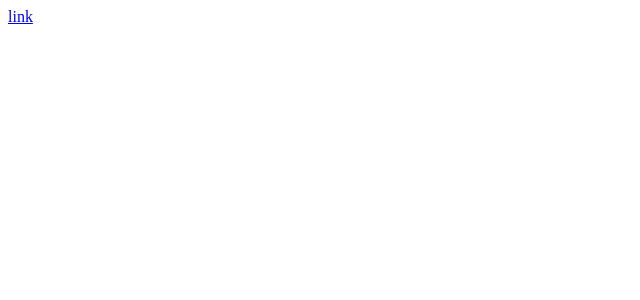
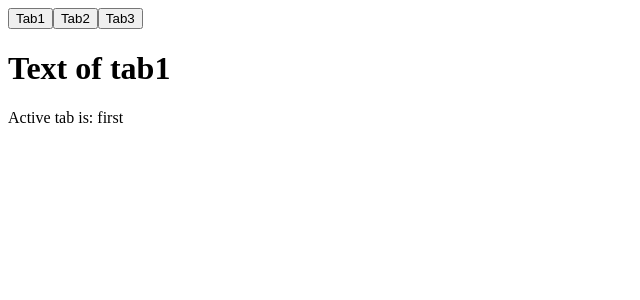
Before and after one commit to valeryyakishkin/react-tutorial, a React (Create React App) app: page / in a window 1280 px wide. Shown: the top 300 px of the page, without its empty margins (0-640 px from the left). Built offline with nearby package versions, Linux system fonts and the light colour scheme.

Commit message:
lesson-7: Conditional Rendering

```diff
--- /dev/null
+++ b/src/07_conditional-rendering/Lesson.jsx
@@ -0,0 +1,56 @@
+import React, { Component, Fragment } from "react";
+
+const ValidationMsg = ({ val }) => {
+  if (val >= 10) {
+    return <h2>Grade than 10</h2>;
+  } else {
+    return (
+      <h3>
+        Less than <em>10</em>
+      </h3>
+    );
+  }
+};
+
+const Tab1 = () => <h1>Text of tab1</h1>;
+
+const Tab2 = () => <h1>Text of tab2</h1>;
+
+const Tab3 = () => <h1>Text of tab3</h1>;
+
+class App extends Component {
+  state = {
+    activeTab: 1,
+  };
+
+  handleTab = (e) => {
+    this.setState({
+      activeTab: +e.target.getAttribute("data-name"),
+    });
+  };
+
+  render() {
+    const { activeTab } = this.state;
+    return (
+      <Fragment>
+        <button data-name={1} onClick={this.handleTab}>
+          Tab1
+        </button>
+        <button data-name={2} onClick={this.handleTab}>
+          Tab2
+        </button>
+        <button data-name={3} onClick={this.handleTab}>
+          Tab3
+        </button>
+        {activeTab === 1 ? <Tab1 /> : activeTab === 2 ? <Tab2 /> : <Tab3 />}
+        <div>
+          {`Active tab is: ${
+            activeTab === 1 ? "first" : activeTab === 2 ? "second" : "third"
+          }`}
+        </div>
+      </Fragment>
+    );
+  }
+}
+
+export default App;
--- a/src/index.js
+++ b/src/index.js
@@ -1,6 +1,6 @@
 import React from "react";
 import ReactDOM from "react-dom/client";
-import App from "./06_events/Lesson";
+import App from "./07_conditional-rendering/Lesson";
 
 React.createElement("div", null, "Simple div with text");
 React.createElement("input", { className: "just-class" });
```
